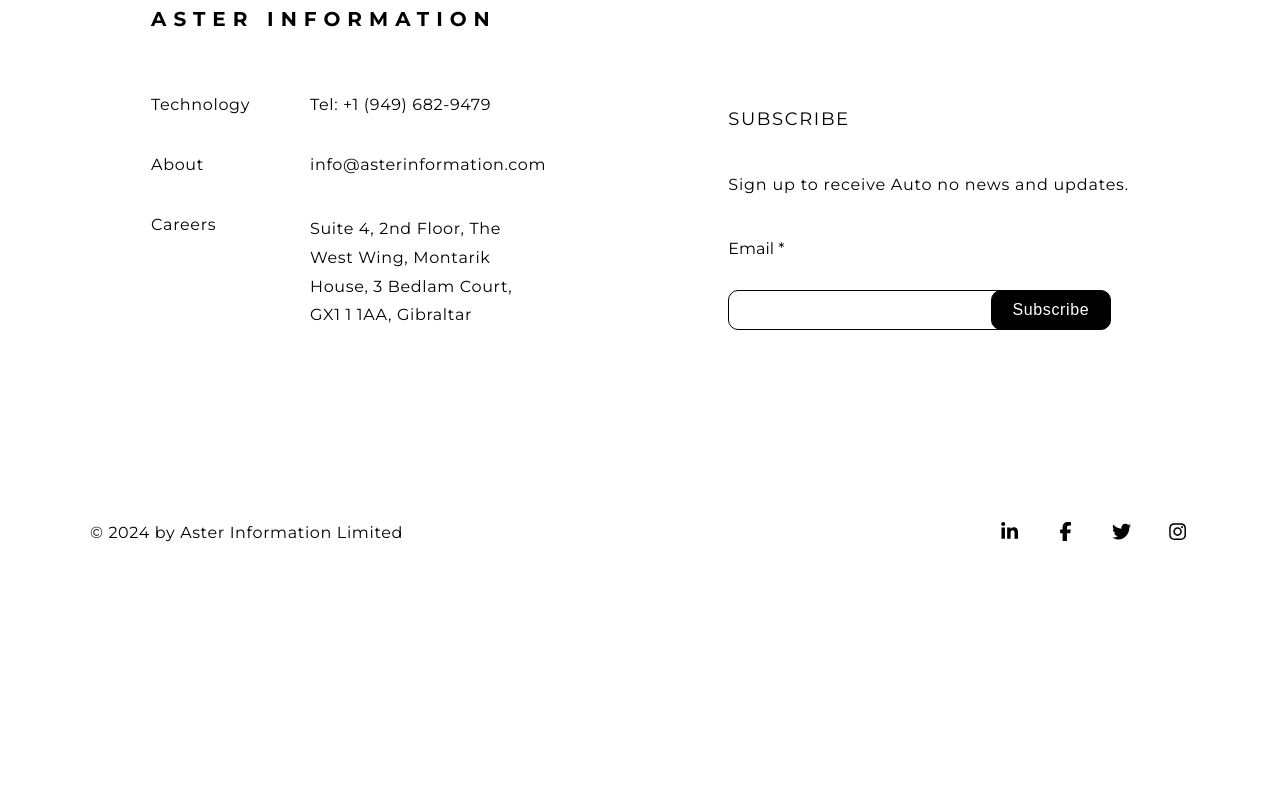
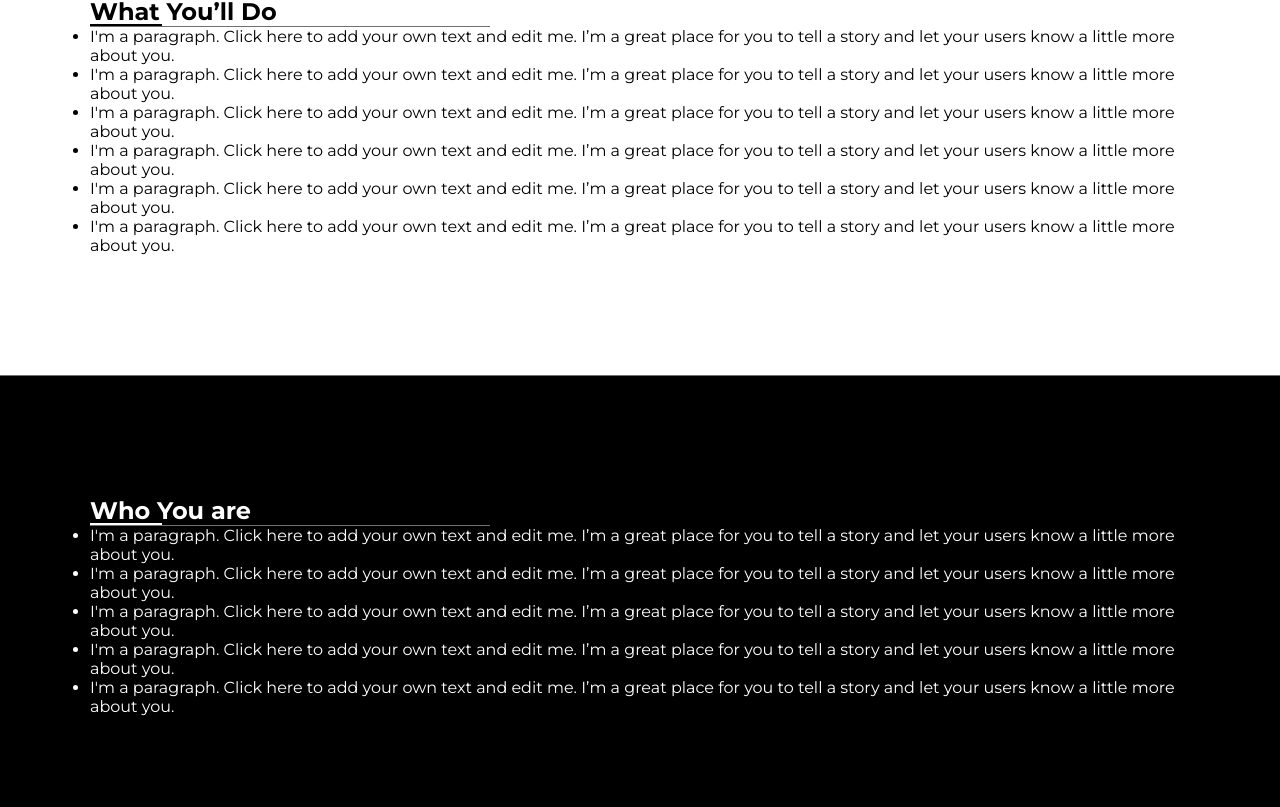
Before and after one commit to Moamal-2000/aster-information, a React (Vite) app: page /electrical-engineer in a window 1280 px wide. Shown: the part 1093-1900 px from the top of the page. Before the commit the page ends 1687 px from the top, so only its background shows below. Built offline with nearby package versions, Linux system fonts and the light colour scheme.

Commit message:
feat: build RoleOverview component #2 & make HorizontalLine more customizable

```diff
--- a/src/Components/Pages/JobDetails/JobDetails.jsx
+++ b/src/Components/Pages/JobDetails/JobDetails.jsx
@@ -1,6 +1,8 @@
+import { jobResponsibilities, whoYouAreData } from "src/Data/staticData";
 import HeroSection from "../../Shared/HeroSection/HeroSection";
 import s from "./JobDetails.module.scss";
 import JobInfo from "./JobInfo/JobInfo";
+import RoleOverview from "./RoleOverview/RoleOverview";
 
 const JobDetails = () => {
   return (
@@ -18,6 +20,12 @@ const JobDetails = () => {
       <div className="container">
         <JobInfo />
       </div>
+        <RoleOverview title="What You’ll Do" list={jobResponsibilities} />
+        <RoleOverview
+          title="Who You are"
+          list={whoYouAreData}
+          invertColor={true}
+        />
     </main>
   );
 };
--- a/src/Components/Pages/JobDetails/JobInfo/JobInfo.module.scss
+++ b/src/Components/Pages/JobDetails/JobInfo/JobInfo.module.scss
@@ -5,7 +5,7 @@
   align-items: center;
   gap: 180px;
   width: fit-content;
-  margin: 0 auto;
+  margin: 0 auto 150px;
 }
 
 @include medium {
--- a/src/Components/Pages/JobDetails/RoleOverview/RoleOverview.jsx
+++ b/src/Components/Pages/JobDetails/RoleOverview/RoleOverview.jsx
@@ -6,21 +6,28 @@ const RoleOverview = ({ title, list, invertColor }) => {
 
   return (
     <section className={`${s.roleOverview} ${invertClass}`}>
+      <div className="container" data-container>
         <h2>{title}</h2>
+        <div className={s.lineWrapper}>
           <HorizontalLine
             delay="0.2s"
-        animatedLineWidth="100%"
-        initialX="0"
-        animateTo="100%"
+            transitionDuration="1.8s"
+            animatedLineWidth="72px"
+            initialX="200px"
+            animateTo="calc(100% - 72px / 2)"
             lineColors={{
               lineColor: invertColor ? "var(--white)" : "var(--black)",
+              VerticalLineColor: invertColor ? "var(--black)" : "var(--white)",
             }}
           />
+        </div>
+
         <ul>
-        {list.map((item, index) => (
-          <li key={index}>{item}</li>
+          {list.map(({ text, id }) => (
+            <li key={id}>{text}</li>
           ))}
         </ul>
+      </div>
     </section>
   );
 };
--- a/src/Components/Pages/JobDetails/RoleOverview/RoleOverview.module.scss
+++ b/src/Components/Pages/JobDetails/RoleOverview/RoleOverview.module.scss
@@ -1,15 +1,27 @@
 @import "src/Styles/mixins.scss";
 
 .roleOverview {
+  padding: 120px 0;
+  border-top: solid 1px var(--gray);
+}
+
+.roleOverview.invert {
   background-color: var(--black);
   color: var(--white);
-  padding: 120px 0;
 }
 
-.roleOverview>h2 {
+.roleOverview [data-container] {
 
 }
 
-.roleOverview>li {
+.roleOverview h2 {
 
 }
+
+.lineWrapper {
+  width: 400px;
+}
+
+.roleOverview li {
+  list-style: disc;
+}
--- a/src/Components/Shared/MiniComponents/HorizontalLine/HorizontalLine.jsx
+++ b/src/Components/Shared/MiniComponents/HorizontalLine/HorizontalLine.jsx
@@ -5,9 +5,11 @@ import s from "./HorizontalLine.module.scss";
 
 const HorizontalLine = ({
   delay = "0.2s",
+  transitionDuration = "1.2s",
   animatedLineWidth,
   initialX,
   animateTo,
+  lineColors,
 }) => {
   const lineRef = useRef();
   const isElementVisible = useOnScreen(lineRef);
@@ -19,8 +21,10 @@ const HorizontalLine = ({
         className={s.verticalLine}
         style={{
           transitionDelay: delay,
+          transitionDuration,
           width: animatedLineWidth,
           right: hasAnimated ? animateTo : initialX,
+          backgroundColor: lineColors?.lineColor,
         }}
       />
     </div>
--- a/src/Data/staticData.js
+++ b/src/Data/staticData.js
@@ -417,3 +417,62 @@ export const joinUsInputsData = [
     placeholder: "Tell Us a Bit About Yourself",
   },
 ];
+
+export const jobResponsibilities = [
+  {
+    text: "I'm a paragraph. Click here to add your own text and edit me. I’m a great place for you to tell a story and let your users know a little more about you.",
+    id: 1,
+  },
+
+  {
+    text: "I'm a paragraph. Click here to add your own text and edit me. I’m a great place for you to tell a story and let your users know a little more about you.",
+    id: 2,
+  },
+
+  {
+    text: "I'm a paragraph. Click here to add your own text and edit me. I’m a great place for you to tell a story and let your users know a little more about you.",
+    id: 3,
+  },
+
+  {
+    text: "I'm a paragraph. Click here to add your own text and edit me. I’m a great place for you to tell a story and let your users know a little more about you.",
+    id: 4,
+  },
+
+  {
+    text: "I'm a paragraph. Click here to add your own text and edit me. I’m a great place for you to tell a story and let your users know a little more about you.",
+    id: 5,
+  },
+
+  {
+    text: "I'm a paragraph. Click here to add your own text and edit me. I’m a great place for you to tell a story and let your users know a little more about you.",
+    id: 6,
+  },
+];
+
+export const whoYouAreData = [
+  {
+    text: "I'm a paragraph. Click here to add your own text and edit me. I’m a great place for you to tell a story and let your users know a little more about you.",
+    id: 1,
+  },
+
+  {
+    text: "I'm a paragraph. Click here to add your own text and edit me. I’m a great place for you to tell a story and let your users know a little more about you.",
+    id: 2,
+  },
+
+  {
+    text: "I'm a paragraph. Click here to add your own text and edit me. I’m a great place for you to tell a story and let your users know a little more about you.",
+    id: 3,
+  },
+
+  {
+    text: "I'm a paragraph. Click here to add your own text and edit me. I’m a great place for you to tell a story and let your users know a little more about you.",
+    id: 4,
+  },
+
+  {
+    text: "I'm a paragraph. Click here to add your own text and edit me. I’m a great place for you to tell a story and let your users know a little more about you.",
+    id: 5,
+  },
+];
```
Lines whose indentation alone changed are shown as unchanged.
